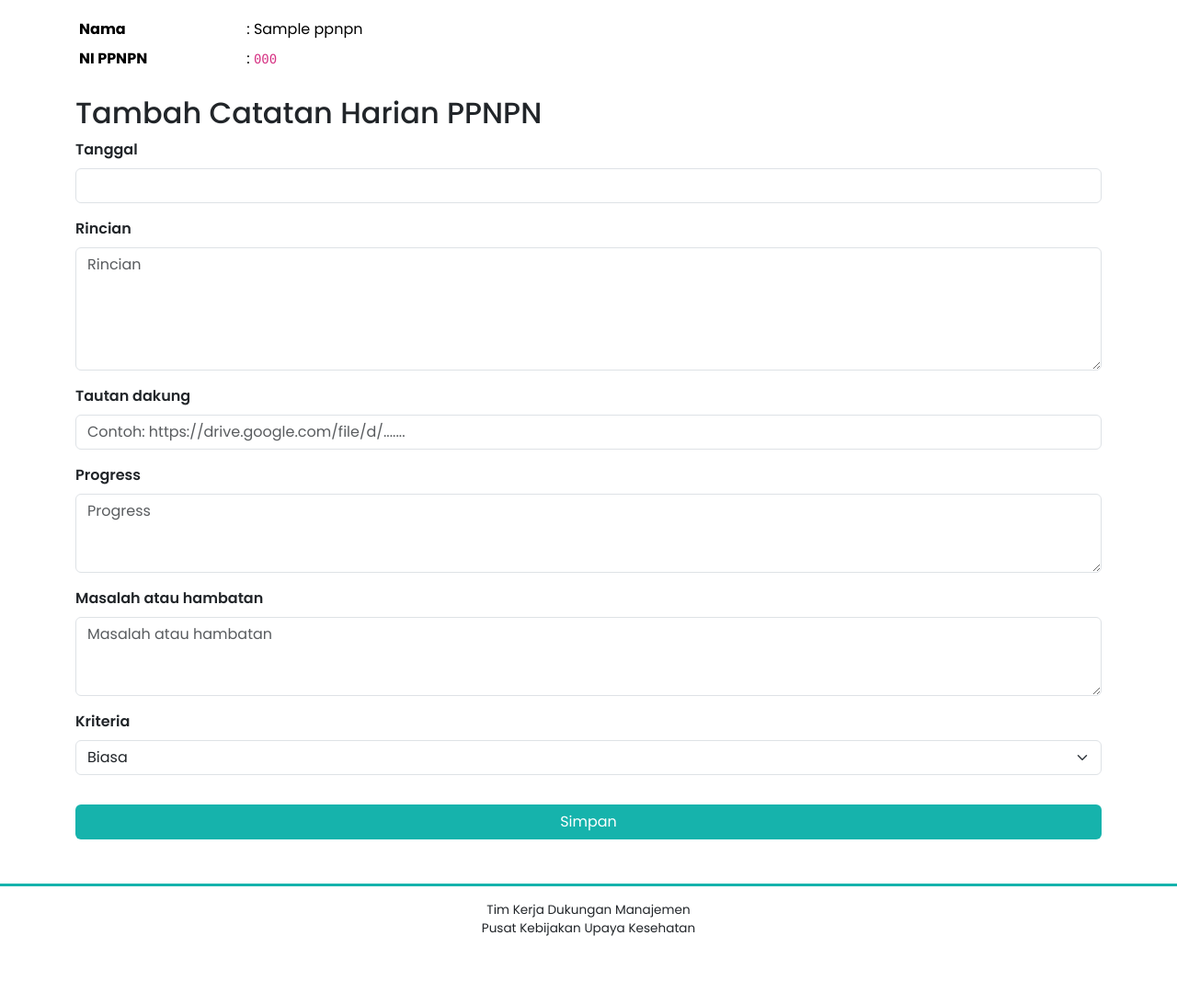
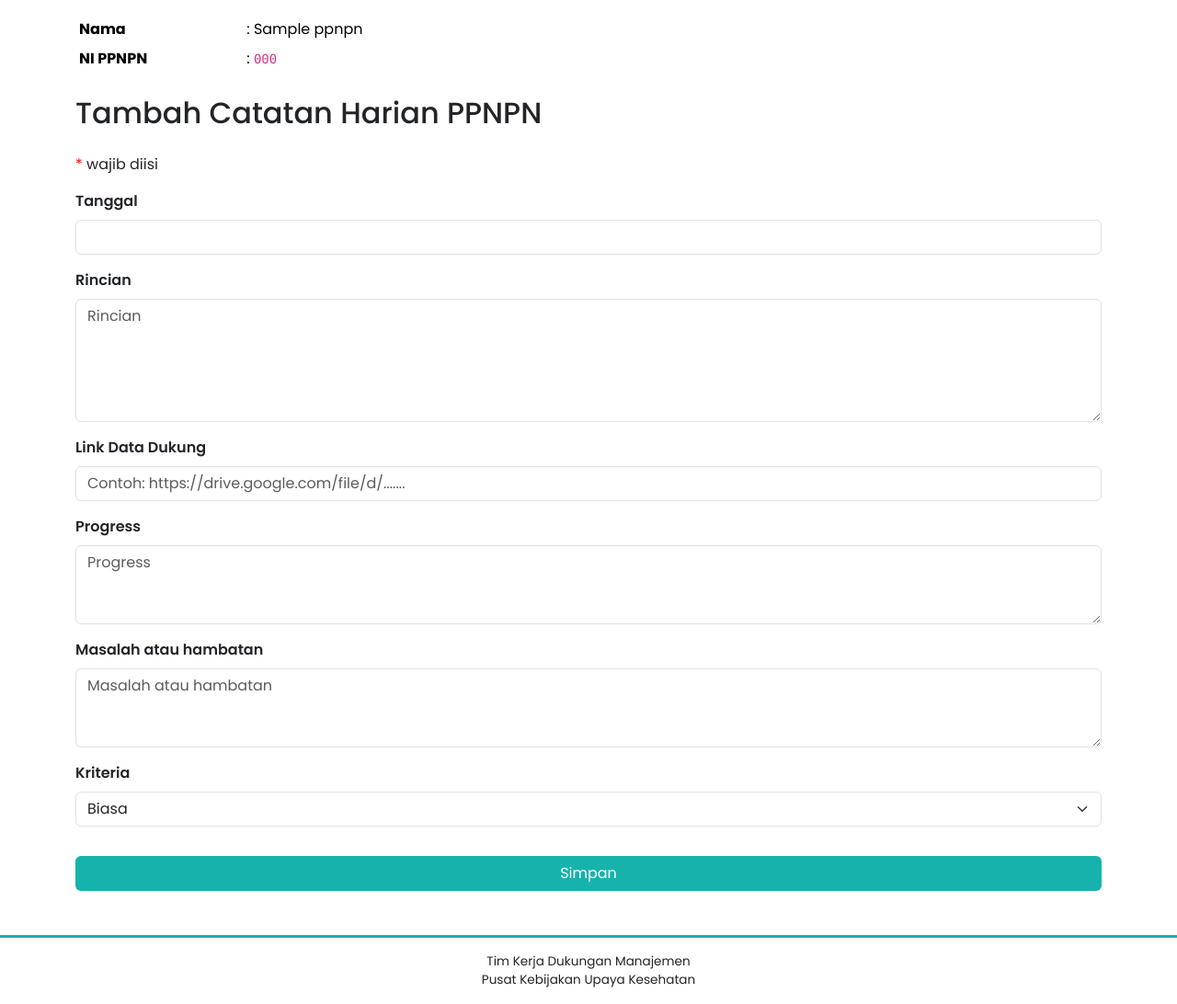
Before and after one commit to GottfriedCP/logbook_ppnpn, a Django app: template logbook_ppnpn/templates/logbook_ppnpn/tambah_catatan.html in a window 1280 px wide. Shown: the part 60-1152 px from the top of the page at 92% size. Before the commit the page ends 1078 px from the top, so only its background shows below. Run offline with Django 5.2, Linux system fonts and the light colour scheme; tables that the repository leaves empty hold one stand-in row (values such as "Sample post"); the template is opened without the code that fills it: values that come from a table or form of the project are taken from there, most other values are stand-ins (such as "Sample title", 1, 10 or a date in 2020); parts of the project's set-up code (start-up, migrations or seed data) failed here and were passed over; some libraries are stand-ins or nearby versions.

Commit message:
asterix utk wajib

```diff
--- a/logbook_ppnpn/models.py
+++ b/logbook_ppnpn/models.py
@@ -20,11 +20,14 @@ class Catatan(TimestampedModel):
     nippnpn = models.CharField(max_length=20, null=False, blank=False)
     tanggal = models.DateField(blank=False, null=False)
     rincian = models.TextField()
-    tautan_dakung = models.URLField(max_length=2000, null=True, blank=True)
-    progress = models.TextField(blank=True, null=True)
-    masalah_hambatan = models.TextField(
-        blank=True, null=True, verbose_name="Masalah atau hambatan"
+    tautan_dakung = models.URLField(
+        max_length=2000,
+        null=True,
+        blank=True,
+        verbose_name="Link Data Dukung",
     )
+    progress = models.TextField(blank=True, null=True, verbose_name="Progress")
+    masalah_hambatan = models.TextField(blank=True, null=True, verbose_name="Masalah atau hambatan")
     kriteria = models.CharField(choices=KRITERIA_CHOICES, default=BIASA, max_length=20)
     verified = models.BooleanField(default=False)
     verified_at = models.DateTimeField(blank=True, null=True)
--- a/logbook_ppnpn/templates/logbook_ppnpn/tambah_catatan.html
+++ b/logbook_ppnpn/templates/logbook_ppnpn/tambah_catatan.html
@@ -17,8 +17,9 @@
             </tbody>
         </table>
     </div>
-    <form method="POST" action="{% if ubah %}{% url 'logbook_ppnpn:ubah_catatan' catatan_id %}{% else %}{% url 'logbook_ppnpn:buat_catatan' %}{% endif %}">
-        <h1 class="fs-2">{% if ubah %}Ubah{% else %}Tambah{% endif %} Catatan Harian PPNPN</h1>
+    <h1 class="fs-2 mb-4">{% if ubah %}Ubah{% else %}Tambah{% endif %} Catatan Harian PPNPN</h1>
+    <span style="color: red;">*</span> wajib diisi
+    <form class="my-3" method="POST" action="{% if ubah %}{% url 'logbook_ppnpn:ubah_catatan' catatan_id %}{% else %}{% url 'logbook_ppnpn:buat_catatan' %}{% endif %}">
         {% csrf_token %}
         {% bootstrap_form form %}
         <div class=" d-grid gap-2">
@@ -50,6 +51,12 @@
             showMonthAfterYear: false,
             yearSuffix: ""
         });
+        $('input[required], textarea[required]').each(function() {
+            var label = $('label[for="' + $(this).attr('id') + '"]');
+            if (label.length) {
+                label.append('<span style="color: red;">*</span>');
+            }
+        });
         $('label.form-label').css('font-weight', '600');
         $('#id_tautan_dakung').attr('placeholder', 'Contoh: https://drive.google.com/file/d/.......');
         $('#id_rincian').attr('rows', '5');
```
